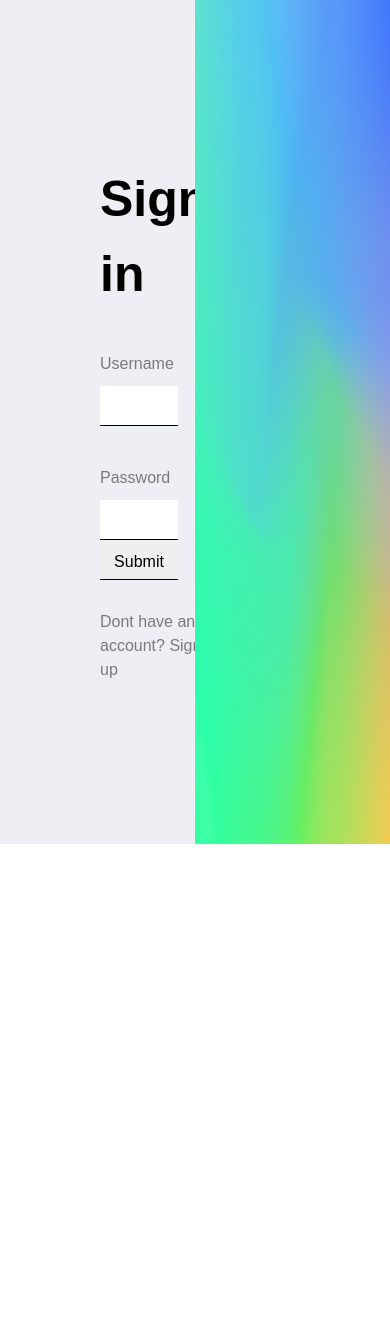
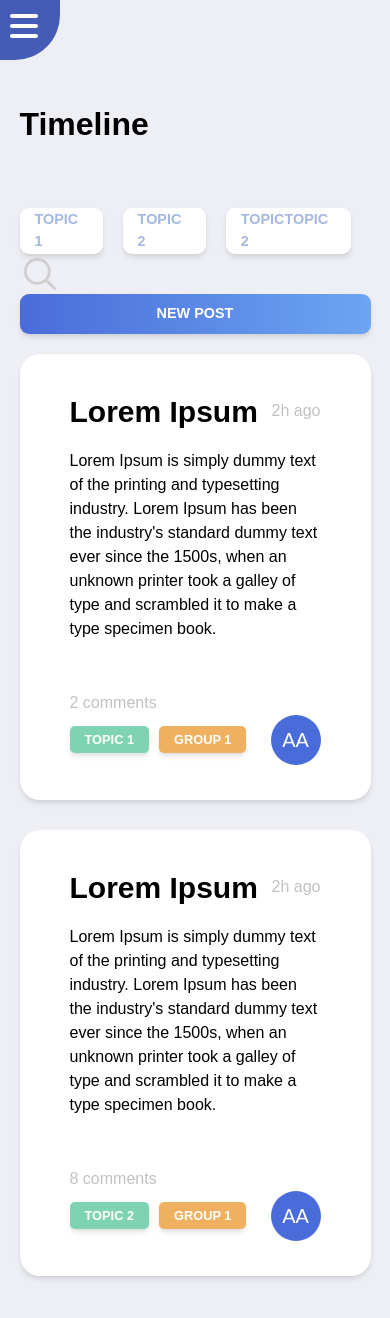
Before and after one commit to noroff-alumni-assignment-group/alumni-network, a React (Create React App) app in the folder noroff-alumni-frontend/: page / in a window 390 px wide. Shown: the top 1318 px of the page. Before the commit the page ends 844 px from the top, so only its background shows below. Built offline with nearby package versions, Linux system fonts and the light colour scheme.

Commit message:
responsivity adjustments for mobile, added logout button

```diff
--- a/noroff-alumni-frontend/src/App.css
+++ b/noroff-alumni-frontend/src/App.css
@@ -1,17 +1,9 @@
 /* Navigation */
 
 .App {
-  display: flex;
-  overflow: hidden;
-  max-height: 100vh;
-  /*display: grid;
-  grid-template-columns: 20% 80%;*/
-  background-color: var(--bluewhite);
+  display: grid;
 }
 
-/*.App > div {
-  grid-column: 2;
-}*/
 
 .page-container {
   display: grid;
@@ -55,7 +47,13 @@
     padding: 9px 25px;
   }
   .page-container {
-    grid-template-columns: 20% 60% 20%;
+    grid-template-columns: 15% 70% 15%;
+  }
+  .App {
+    grid-template-columns: 20% 80%;
+  }
+  .App > div {
+    grid-column: 2;
   }
 }
 @media screen and (max-width: 1500px){
@@ -72,8 +70,14 @@
   .page-container {
     grid-template-columns: 15% 70% 15%;
   }
+  .App {
+    grid-template-columns: 20% 80%;
+  }
+  .App > div {
+    grid-column: 2;
+  }
 }
-@media screen and (max-width: 900px){
+@media screen and (max-width: 1100px){
   html {
     font-size: 16px;
   }
@@ -86,6 +90,13 @@
   }
   .page-container {
     grid-template-columns: 5% 90% 5%;
+  }
+  .App {
+    grid-template-columns: 100%;
+  }
+
+  .App > div {
+    grid-column: 1;
   }
 }
 
--- a/noroff-alumni-frontend/src/App.tsx
+++ b/noroff-alumni-frontend/src/App.tsx
@@ -21,11 +21,13 @@ function App() {
     <div className="App">
       <BrowserRouter>
 
+          {/*
       {
         !auth.access_token ?
         <Login />
         :
         <>
+        */}
         <Navbar />
         <div className="page-container">
           <Routes>
@@ -36,8 +38,9 @@ function App() {
             <Route path="/" element={<Timeline />}/>
           </Routes>
         </div>
+          {/*
         </>
-      }
+      }*/}
 
       </BrowserRouter>
     </div>
--- a/noroff-alumni-frontend/src/components/navbar/Navbar.jsx
+++ b/noroff-alumni-frontend/src/components/navbar/Navbar.jsx
@@ -1,4 +1,4 @@
-import React, {useState} from "react";
+import React, {useEffect, useState} from "react";
 import "./navbar.css";
 import people from "../../assets/icons/User.png";
 import timeline from "../../assets/icons/Activity Feed.png";
@@ -9,10 +9,23 @@ import { Link, NavLink, Outlet, Routes } from "react-router-dom";
 import {FontAwesomeIcon} from "@fortawesome/react-fontawesome";
 import { faBars } from "@fortawesome/free-solid-svg-icons";
 import { faArrowLeft } from "@fortawesome/free-solid-svg-icons";
+import { faSignOutAlt } from "@fortawesome/free-solid-svg-icons";
 
 function Navbar() {
 
-    const [collapsed, setCollapsed] = useState(true);
+    const [collapsed, setCollapsed] = useState(window.innerWidth < 1100);
+
+    useEffect(() => {
+      if(window.innerWidth > 1100 && collapsed){setCollapsed(false)}
+    })
+
+
+    function handleClick() {
+        if(window.innerWidth <= 1100) {
+            setCollapsed(true);
+        }
+    }
+
 
   return (
       <div className="navbar-container">
@@ -35,31 +48,31 @@ function Navbar() {
             <div className="tag-cnt">
               <img src={people} alt="profile" />
               <h1>
-                <NavLink to="/profile">Profile</NavLink>
+                <NavLink to="/profile" onClick={() => handleClick()}>Profile</NavLink>
               </h1>
             </div>
             <div className="tag-cnt">
               <img src={timeline} alt="timeline" />
               <h1>
-                <NavLink to="/">Timeline</NavLink>
+                <NavLink to="/" onClick={() => handleClick()}>Timeline</NavLink>
               </h1>
             </div>
             <div className="tag-cnt">
               <img src={groups} alt="groups" />
               <h1>
-                <NavLink to="/groups">Groups</NavLink>
+                <NavLink to="/groups" onClick={() => handleClick()}>Groups</NavLink>
               </h1>
             </div>
             <div className="tag-cnt">
               <img src={topics} alt="topics" />
               <h1>
-                <NavLink to="/topics">Topics</NavLink>
+                <NavLink to="/topics" onClick={() => handleClick()}>Topics</NavLink>
               </h1>
             </div>
             <div className="tag-cnt">
               <img src={events} alt="events" />
               <h1>
-                <NavLink to="/events">Events</NavLink>
+                <NavLink to="/events" onClick={() => handleClick()}>Events</NavLink>
               </h1>
             </div>
           </div>
@@ -77,6 +90,13 @@ function Navbar() {
             <p>Group Lorem</p>
             <p>Group Ipsum </p>
           </div>
+
+            <div className="tag-cnt logout-btn">
+                <FontAwesomeIcon icon={faSignOutAlt} className={"nav-icon"}/>
+                <h1>
+                    <NavLink to="/" onClick={() => handleClick()}>Sign out</NavLink>
+                </h1>
+            </div>
         </div>
       </div>
   );
--- a/noroff-alumni-frontend/src/components/navbar/navbar.css
+++ b/noroff-alumni-frontend/src/components/navbar/navbar.css
@@ -4,9 +4,10 @@
     .navbar-toggle-btn {
         width: 75px;
         height: 75px;
+        visibility: hidden;
     }
     .navbar {
-        width: 370px;
+        width: 20%;
     }
     .circleprofile {
         width: 100px;
@@ -17,22 +18,38 @@
     .navbar-toggle-btn {
         width: 60px;
         height: 60px;
+        visibility: hidden;
     }
     .navbar {
-        width: 280px;
+        width: 20%;
     }
     .circleprofile {
         width: 75px;
         height: 75px;
     }
 }
-@media screen and (max-width: 900px){
+@media screen and (max-width: 1100px){
     .navbar-toggle-btn {
         width: 60px;
         height: 60px;
+        visibility: visible;
     }
     .navbar {
-        width: 280px;
+        width: 35%;
+    }
+    .circleprofile {
+        width: 100px;
+        height: 100px;
+    }
+}
+@media screen and (max-width: 800px){
+    .navbar-toggle-btn {
+        width: 60px;
+        height: 60px;
+        visibility: visible;
+    }
+    .navbar {
+        width: 80%;
     }
     .circleprofile {
         width: 100px;
@@ -41,6 +58,8 @@
 }
 
 .navbar {
+    display: flex;
+    flex-direction: column;
     height: 100vh;
     background-color: var(--blue);
     position: fixed;
@@ -150,3 +169,13 @@
 .nav-events p, .nav-groups p {
     margin-bottom: 10px;
 }
+
+.logout-btn {
+    margin-top: auto;
+    white-space: nowrap;
+}
+.nav-icon {
+    font-size: 1.6rem;
+    color: white;
+    margin-right: 15px;
+}
--- a/noroff-alumni-frontend/src/index.css
+++ b/noroff-alumni-frontend/src/index.css
@@ -5,6 +5,7 @@ body {
     sans-serif;
   -webkit-font-smoothing: antialiased;
   -moz-osx-font-smoothing: grayscale;
+  background-color: var(--bluewhite);
 }
 
 code {
--- a/noroff-alumni-frontend/src/pages/timeline/timeline.css
+++ b/noroff-alumni-frontend/src/pages/timeline/timeline.css
@@ -27,10 +27,6 @@
   flex-direction: column;
   align-items: center;
   width: 100%;
-}
-
-.timeline-content {
-    min-width: 60vw;
 }
 
 .timeline-content h1 {
--- a/noroff-alumni-frontend/src/pages/topics/topics.css
+++ b/noroff-alumni-frontend/src/pages/topics/topics.css
@@ -1,6 +1,5 @@
 .topics-page {
   flex-grow: 1;
-  padding: 3rem 5rem;
   display: flex;
   flex-direction: column;
   overflow-y:scroll;
@@ -31,7 +30,7 @@
 }
 
 .topics-header-search-icon {
-  width: 25;
+  width: 25px;
   height: auto;
   cursor: pointer;
 }
```
